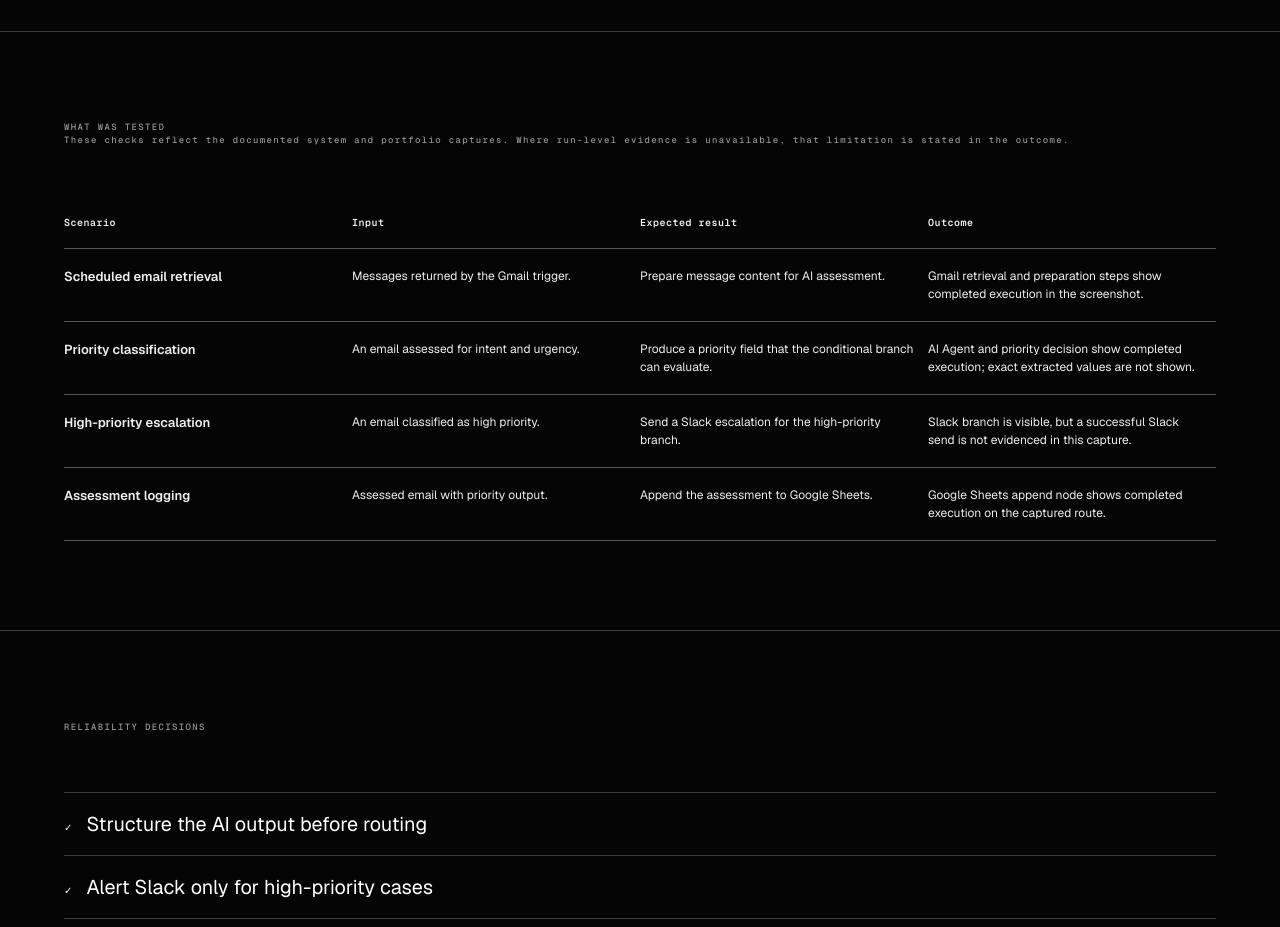
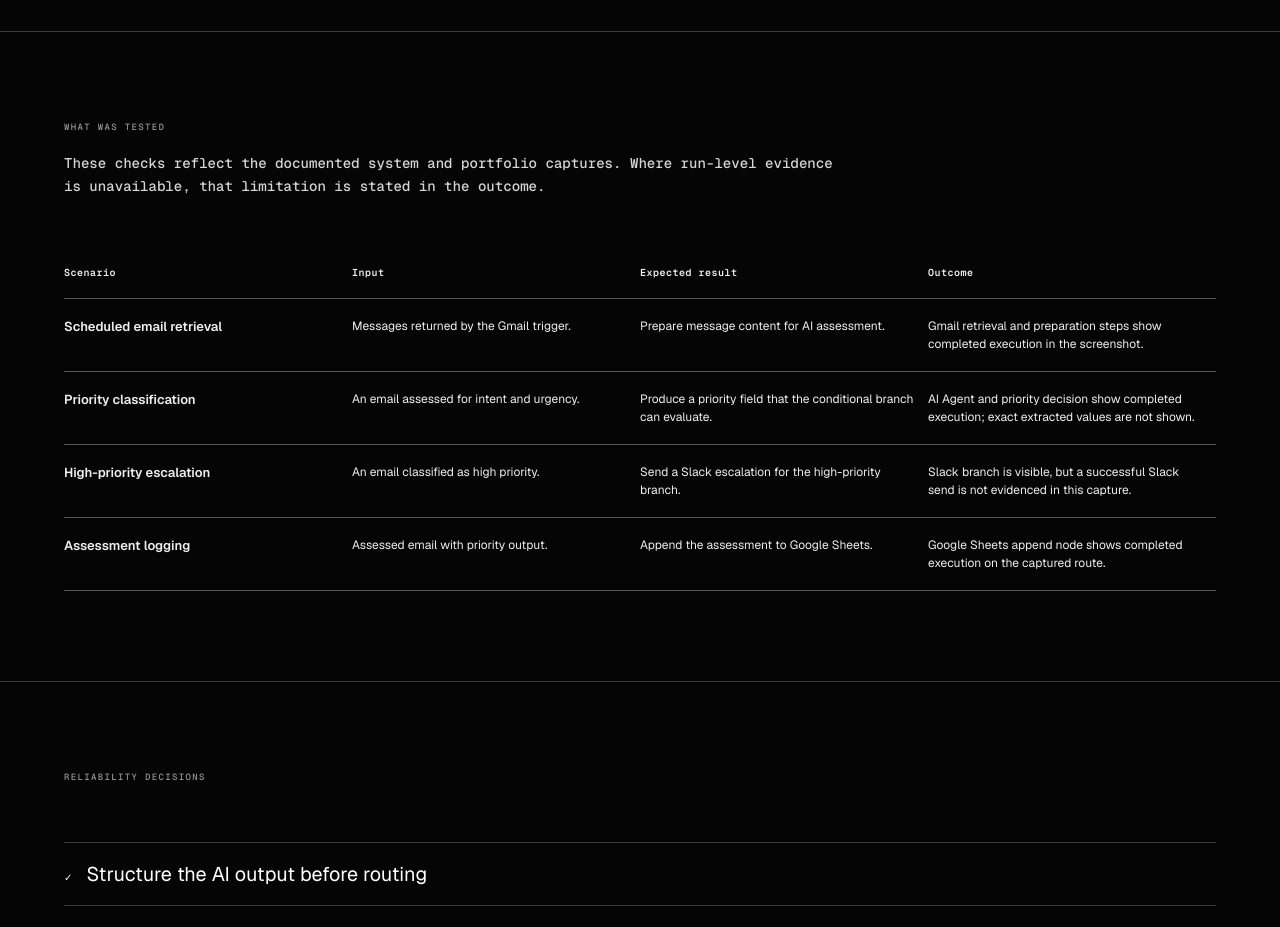
Before and after one commit to marsatolba6-gif/marsatolba-portfolio, a Next.js app: page /work/ai-customer-support-automation in a window 1280 px wide. Shown: the part 3100-4027 px from the top of the page. Built offline with nearby package versions, Linux system fonts and the light colour scheme.

Commit message:
Style verified-evidence disclosure on case-study tables

```diff
--- a/app/globals.css
+++ b/app/globals.css
@@ -2461,3 +2461,13 @@ section[id] { scroll-margin-top: 72px; }
 }
 .case-evidence .case-test-table thead th { color: #efefef; }
 .case-evidence .case-test-table tbody :is(th, td) { color: #eeeeee; }
+
+/* Plain-language evidence note without changing the case-study visual system. */
+.case-evidence .case-evidence-context {
+  max-width: 780px;
+  margin: 18px 0 0;
+  color: #d6d6d6;
+  font-size: clamp(12px, 1.1vw, 15px);
+  line-height: 1.6;
+  letter-spacing: 0;
+}
```
